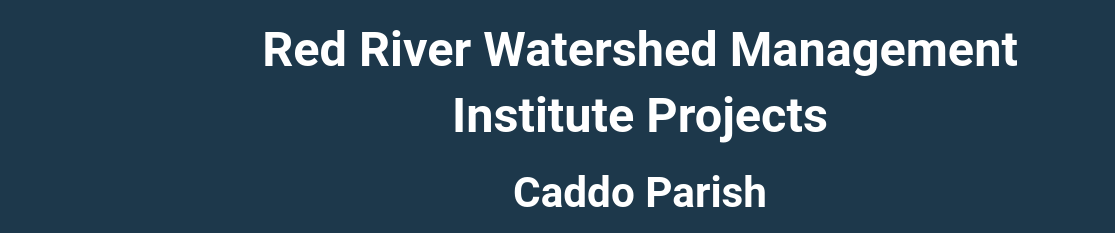
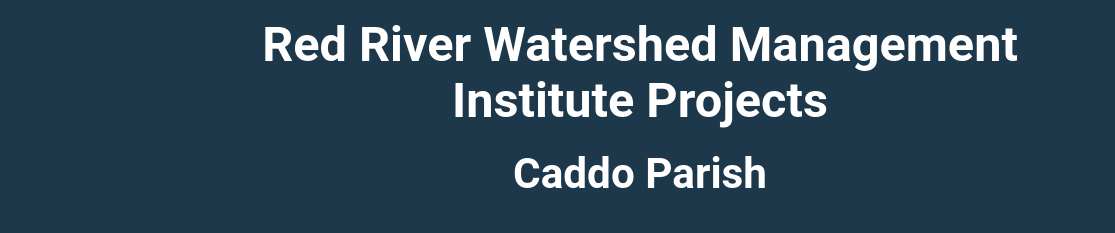
Before and after one commit to dr-maguigan/Project1, a plain HTML site: page index.html in a window 1280 px wide. Shown: the top 233 px of the page, 0-1115 px from the left. Drawn offline with Linux system fonts and the light colour scheme.

Commit message:
Update index.html

```diff
--- a/index.html
+++ b/index.html
@@ -11,7 +11,7 @@ h1 {text-align: center;
 	font-family: Roboto;
 	color: white;
    	font-size: 3.8vw;
-   	line-height: 0.7;}
+   	line-height: 0.5;}
 
 h2 {text-align: center;
 	font-family: Roboto;
```
